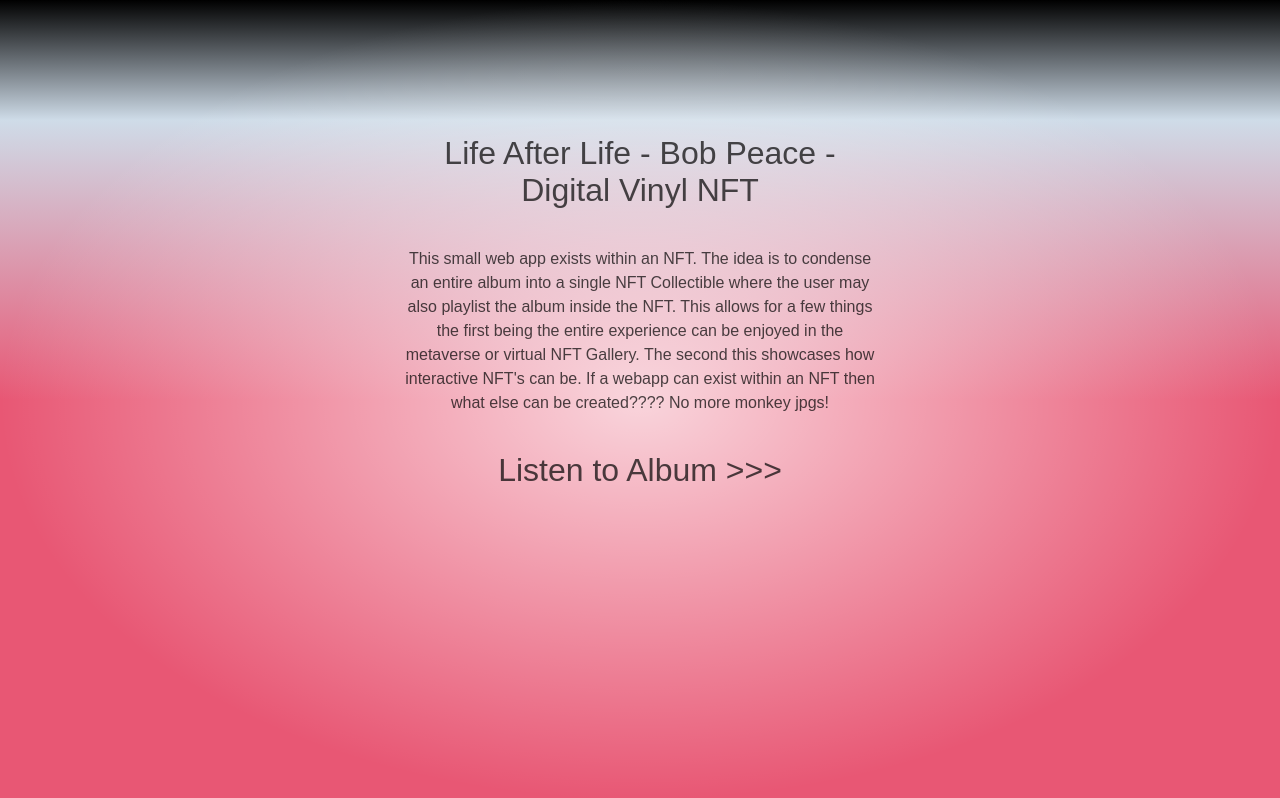
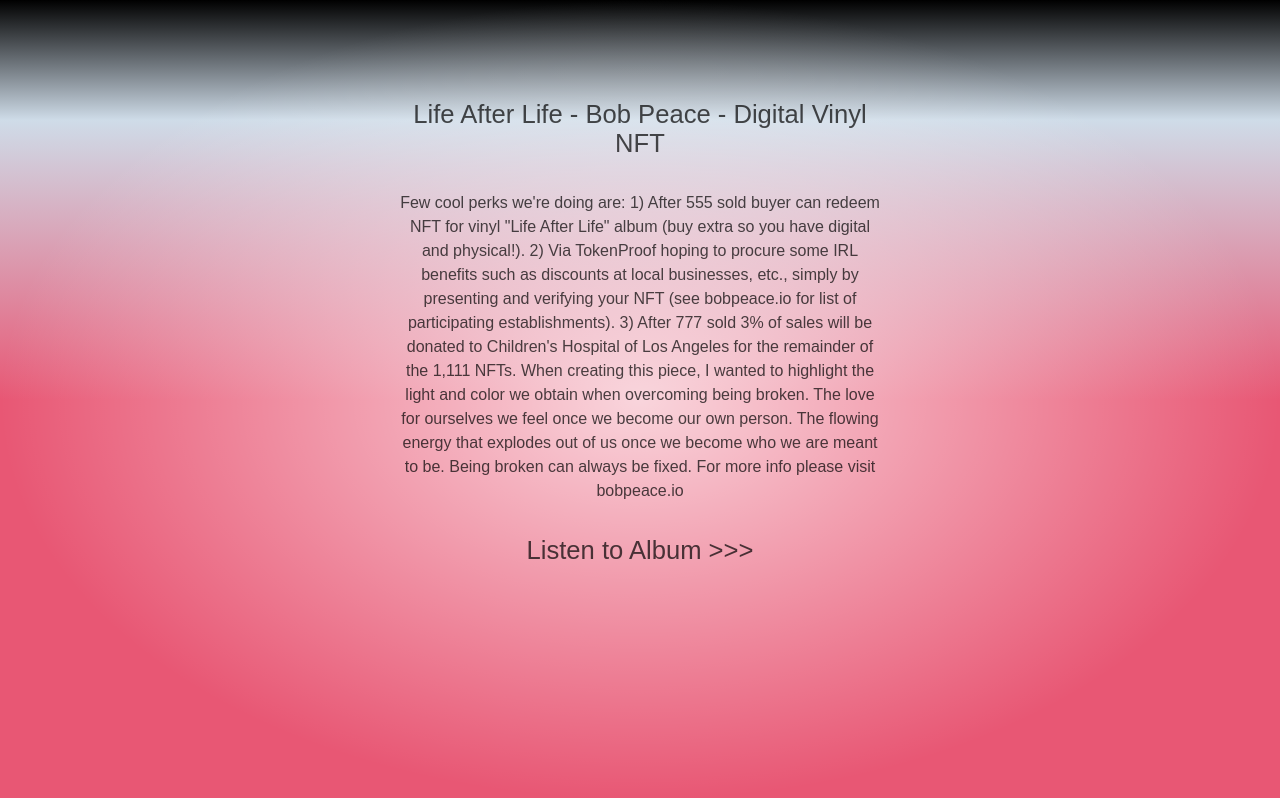
Before and after one commit to LyghtCode/html-nft-starter, a SvelteKit app: page / in a window 1280 px wide. Built offline with nearby package versions, Linux system fonts and the light colour scheme; a web font is replaced by a local one.

Commit message:
add text

```diff
--- a/src/routes/+page.svelte
+++ b/src/routes/+page.svelte
@@ -7,15 +7,16 @@
 	<h1>Life After Life - Bob Peace - Digital Vinyl NFT</h1>
 
 	<p style="text-align: center;">
-		This small web app exists within an NFT. The idea is to condense an entire album into a single
-		NFT Collectible where the user may also playlist the album inside the NFT. This allows for a few
-		things the first being the entire experience can be enjoyed in the metaverse or virtual NFT
-		Gallery. The second this showcases how interactive NFT's can be. If a webapp can exist within an
-		NFT then what else can be created???? No more monkey jpgs!
+		Few cool perks we're doing are: 1) After 555 sold buyer can redeem NFT for vinyl "Life After
+		Life" album (buy extra so you have digital and physical!). 2) Via TokenProof hoping to procure
+		some IRL benefits such as discounts at local businesses, etc., simply by presenting and
+		verifying your NFT (see bobpeace.io for list of participating establishments). 3) After 777 sold
+		3% of sales will be donated to Children's Hospital of Los Angeles for the remainder of the 1,111
+		NFTs. When creating this piece, I wanted to highlight the light and color we obtain when
+		overcoming being broken. The love for ourselves we feel once we become our own person. The
+		flowing energy that explodes out of us once we become who we are meant to be. Being broken can
+		always be fixed. For more info please visit bobpeace.io
 	</p>
 
 	<h1><a href="/album">Listen to Album >>></a></h1>
-
-
-
 </div>
--- a/src/routes/styles.css
+++ b/src/routes/styles.css
@@ -49,7 +49,7 @@
 }
 
 h1 {
-	font-size: 2.1rem;
+	font-size: 1.6rem;
 	text-align: center;
 }
 
@@ -89,6 +89,6 @@
 
 @media (min-width: 720px) {
 	h1 {
-		font-size: 2rem;
+		font-size: 1.6rem;
 	}
 }
```
